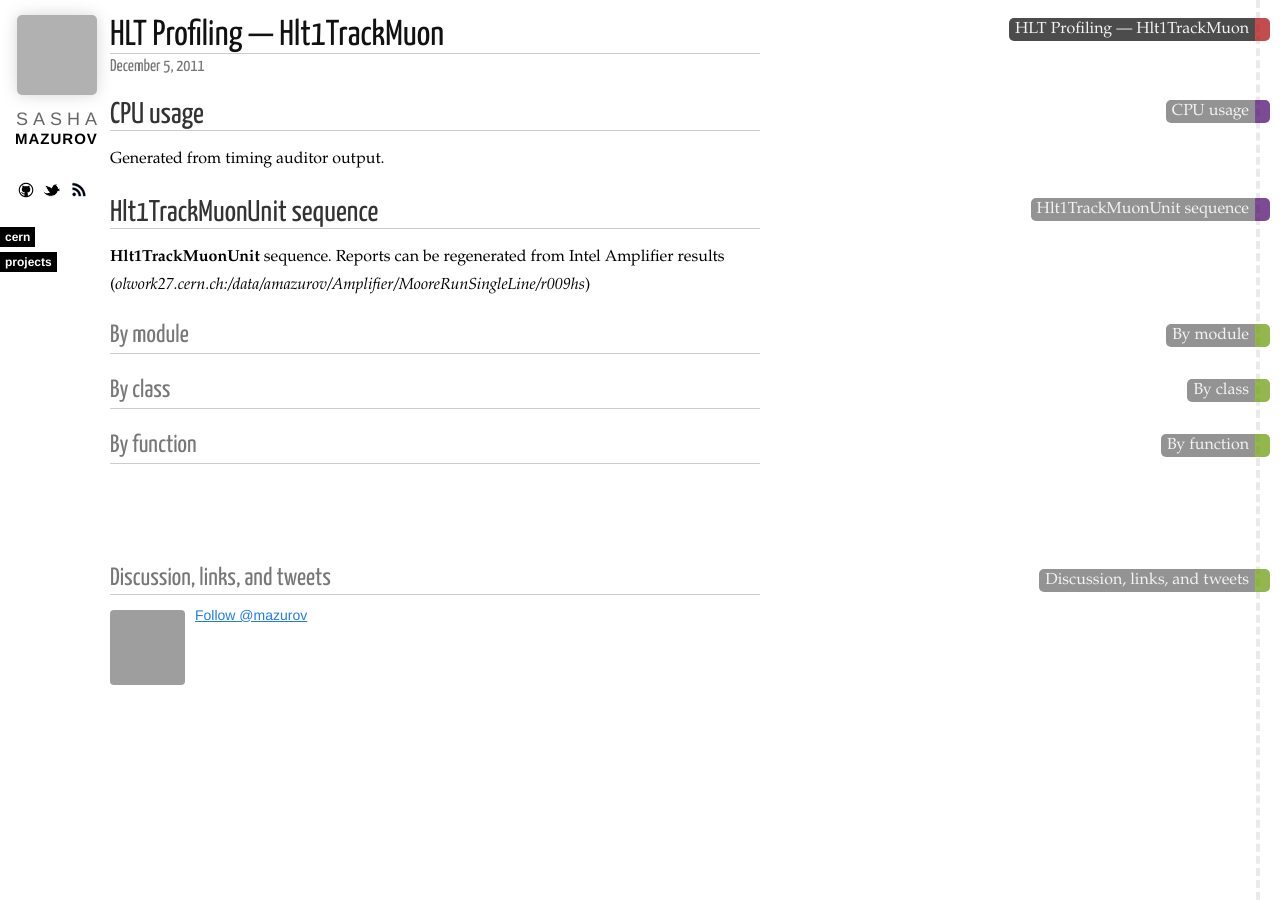
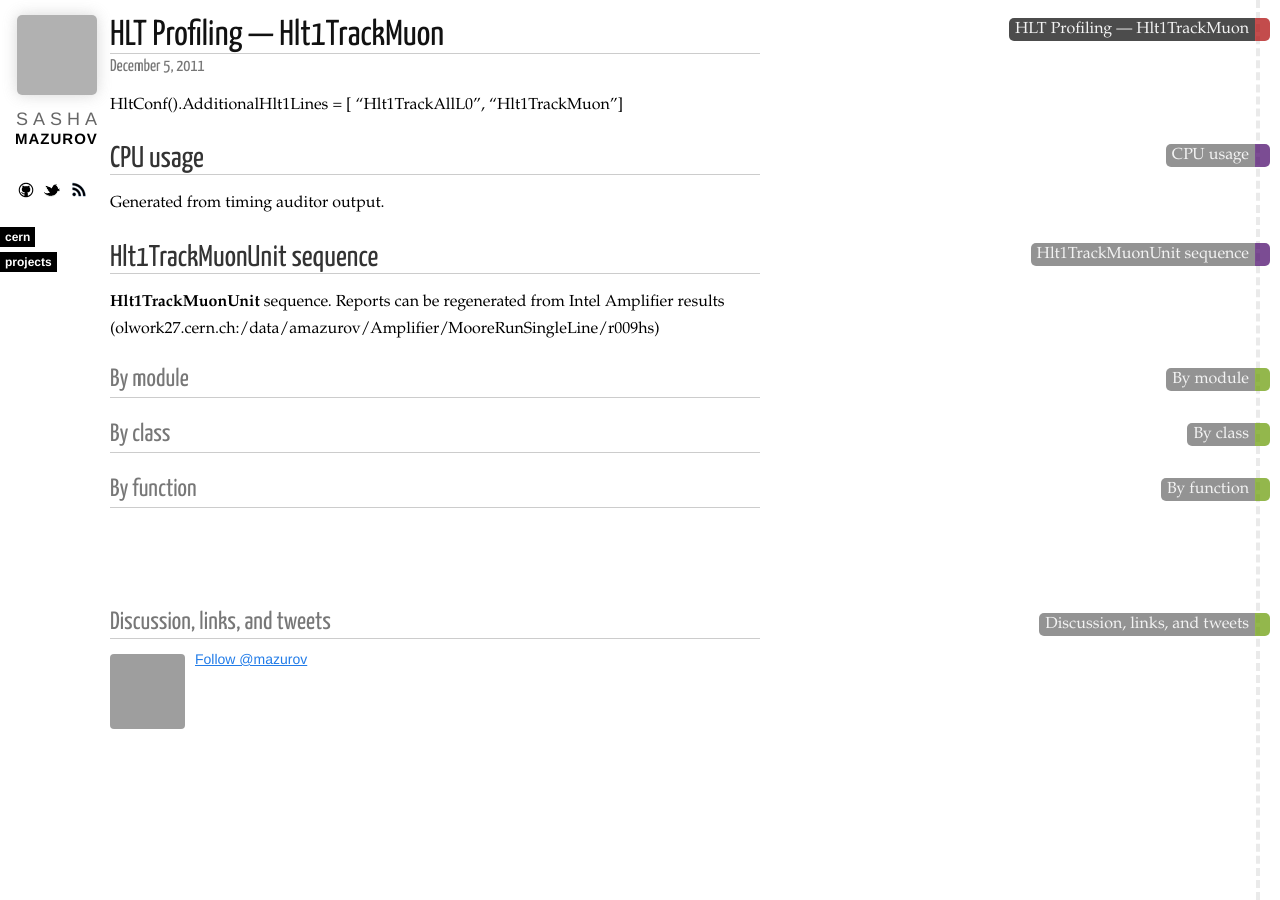
Before and after one commit to mazurov/mazurov.github.com, a Jekyll site: the page built from _posts/2011-12-05-hlt1trackmuon.md, in a window 1280 px wide, cut to the strip 0-900 px from the top of the page. Built offline with Jekyll 4.4.1, drawn with Linux system fonts in a browser that asks for light colours; nearby versions of some CDN libraries; a script that is not in the unit is left out; comment, search, counter and statistics services are not loaded; grey boxes are pictures that could not be loaded.

Commit message:
Show configuration for hlt lines

```diff
--- a/_posts/2011-12-05-hlt1trackmuon.md
+++ b/_posts/2011-12-05-hlt1trackmuon.md
@@ -3,6 +3,8 @@ layout: post
 title: "HLT Profiling &mdash; Hlt1TrackMuon"
 category: cern
 ---
+
+HltConf().AdditionalHlt1Lines = \[ "Hlt1TrackAllL0", "Hlt1TrackMuon"\]
 
 ## CPU usage
 <script type="text/javascript" src="//ajax.googleapis.com/ajax/static/modules/gviz/1.0/chart.js"> {"dataSourceUrl":"//docs.google.com/spreadsheet/tq?key=0Ag1zWDlANxEodGxGZ1VrY0thZUxWOXFJMVBfT2RURGc&transpose=0&headers=1&range=A1%3AB8&gid=1&pub=1","options":{"vAxes":[{"viewWindowMode":"pretty","viewWindow":{}},{"viewWindowMode":"pretty","viewWindow":{}}],"colors":["#3366CC","#DC3912","#FF9900","#109618","#990099","#0099C6","#DD4477","#66AA00","#B82E2E","#316395","#994499","#22AA99","#AAAA11","#6633CC","#E67300","#8B0707","#651067","#329262","#5574A6","#3B3EAC","#B77322","#16D620","#B91383","#F4359E","#9C5935","#A9C413","#2A778D","#668D1C","#BEA413","#0C5922","#743411"],"hasLabelsColumn":true,"hAxis":{"maxAlternations":1},"width":640,"height":400},"state":{},"chartType":"PieChart","chartName":"Chart 2"} </script>
@@ -12,7 +14,7 @@ Generated from timing auditor output.
 ## Hlt1TrackMuonUnit sequence
 
 **Hlt1TrackMuonUnit** sequence. Reports can be regenerated from Intel Amplifier
-results (_olwork27.cern.ch:/data/amazurov/Amplifier/MooreRunSingleLine/r009hs_)
+results (olwork27.cern.ch:/data/amazurov/Amplifier/MooreRunSingleLine/r009hs)
 
 ### By module
 <script type="text/javascript" src="//ajax.googleapis.com/ajax/static/modules/gviz/1.0/chart.js"> {"dataSourceUrl":"//docs.google.com/spreadsheet/tq?key=0Ag1zWDlANxEodDJDZzBCMy1hbFhLTlU1M1BCWlRGb0E&transpose=0&headers=0&range=A2%3AB26&gid=0&pub=1","options":{"vAxes":[{"viewWindowMode":"pretty","viewWindow":{}},{"viewWindowMode":"pretty","viewWindow":{}}],"title":"Hlt1TrackMuonUnit - by module","backgroundColor":"#FFFFFF","colors":["#3366CC","#DC3912","#FF9900","#109618","#990099","#0099C6","#DD4477","#66AA00","#B82E2E","#316395","#994499","#22AA99","#AAAA11","#6633CC","#E67300","#8B0707","#651067","#329262","#5574A6","#3B3EAC","#B77322","#16D620","#B91383","#F4359E","#9C5935","#A9C413","#2A778D","#668D1C","#BEA413","#0C5922","#743411"],"legend":"right","is3D":false,"hAxis":{"maxAlternations":1},"hasLabelsColumn":true,"width":640,"height":400},"state":{},"chartType":"PieChart","chartName":"Chart 1"} </script>
```
Also changed, not shown: _posts/2011-11-30-hlt1trackalll0.md (+3 -1 lines).
